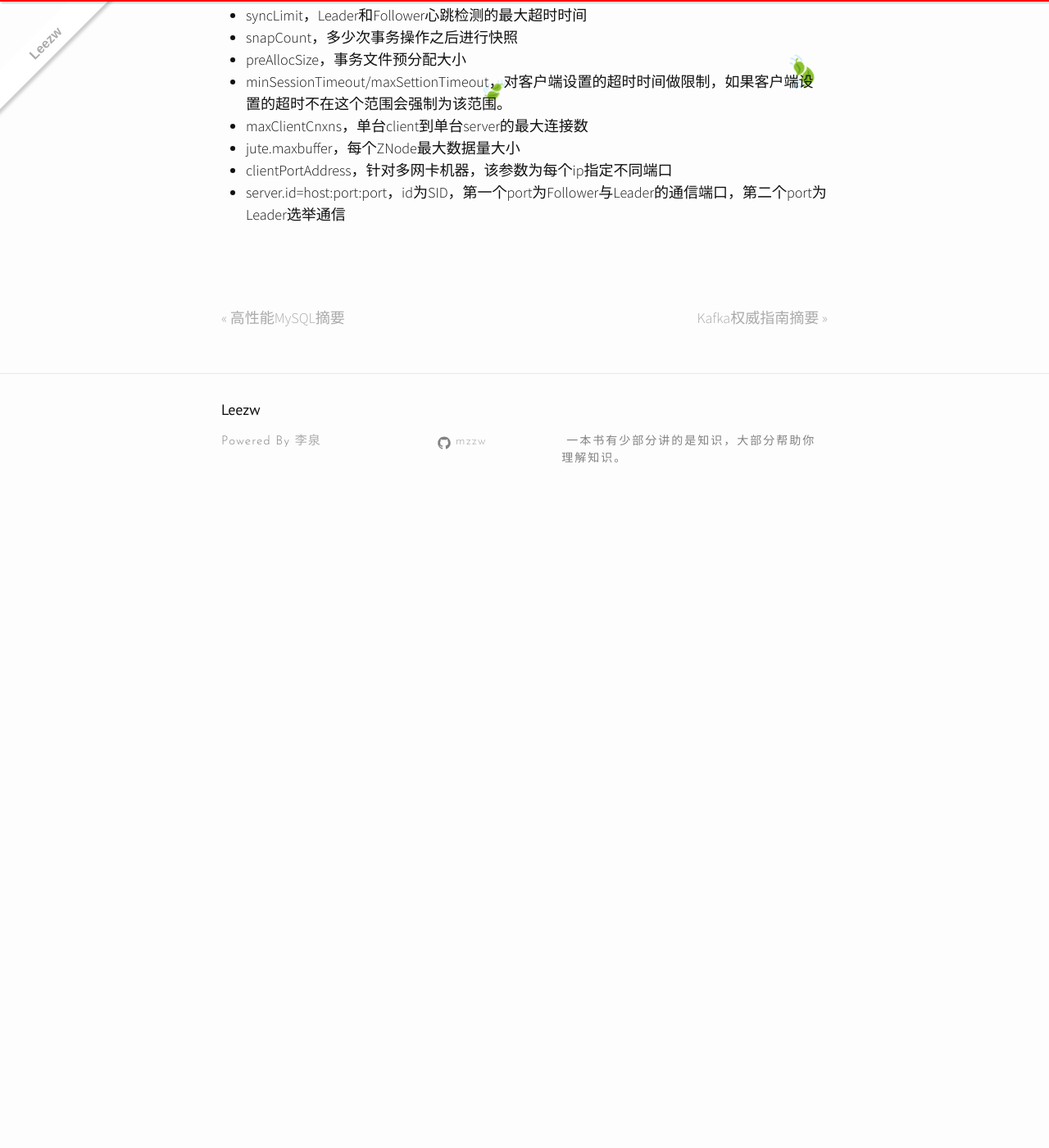
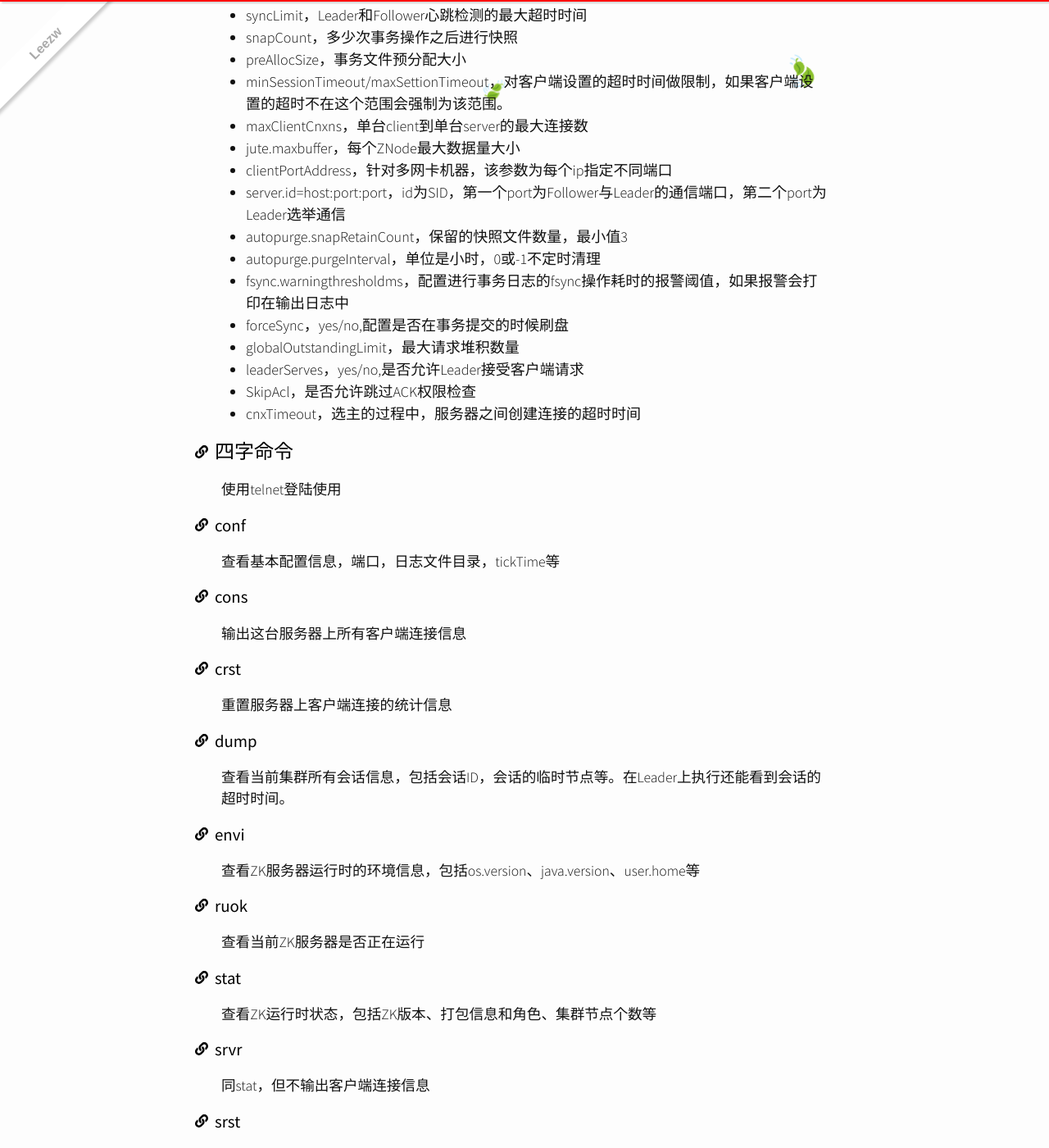
Before and after one commit to quantum-li/quantum-li.github.io, a Jekyll site: the page built from _posts/2020-05-08-from-paxos-to-zookeeper.md, in a window 1280 px wide and 1400 px high, scrolled down 38778 px. Shown: the whole window at 82% size. Built offline with Jekyll 4.4.1, drawn with Linux system fonts in a browser that asks for light colours; nearby versions of some CDN libraries; comment, search, counter and statistics services are not loaded; before the commit the page ends 39408 px from its top, so only the background shows below that; some of the changed text lies outside the part shown.

Commit message:
Update 2020-05-08-from-paxos-to-zookeeper.md

```diff
--- a/_posts/2020-05-08-from-paxos-to-zookeeper.md
+++ b/_posts/2020-05-08-from-paxos-to-zookeeper.md
@@ -1169,3 +1169,77 @@ Leader服务器上没有提议缓存队列，peerLastZxid不等于lastProcessedZ
 + jute.maxbuffer，每个ZNode最大数据量大小
 + clientPortAddress，针对多网卡机器，该参数为每个ip指定不同端口
 + server.id=host:port:port，id为SID，第一个port为Follower与Leader的通信端口，第二个port为Leader选举通信
++ autopurge.snapRetainCount，保留的快照文件数量，最小值3
++ autopurge.purgeInterval，单位是小时，0或-1不定时清理
++ fsync.warningthresholdms，配置进行事务日志的fsync操作耗时的报警阈值，如果报警会打印在输出日志中
++ forceSync，yes/no,配置是否在事务提交的时候刷盘
++ globalOutstandingLimit，最大请求堆积数量
++ leaderServes，yes/no,是否允许Leader接受客户端请求
++ SkipAcl，是否允许跳过ACK权限检查
++ cnxTimeout，选主的过程中，服务器之间创建连接的超时时间
+
+## 四字命令
+
+使用telnet登陆使用
+
+### conf
+
+查看基本配置信息，端口，日志文件目录，tickTime等
+
+### cons
+
+输出这台服务器上所有客户端连接信息
+
+### crst
+
+重置服务器上客户端连接的统计信息
+
+### dump
+
+查看当前集群所有会话信息，包括会话ID，会话的临时节点等。在Leader上执行还能看到会话的超时时间。
+
+### envi
+
+查看ZK服务器运行时的环境信息，包括os.version、java.version、user.home等
+
+### ruok
+
+查看当前ZK服务器是否正在运行
+
+### stat
+
+查看ZK运行时状态，包括ZK版本、打包信息和角色、集群节点个数等
+
+### srvr
+
+同stat，但不输出客户端连接信息
+
+### srst
+
+重置所有服务器统计信息
+
+### wchs
+
+查看当前服务器上管理的Watcher的概要信息
+
+### wchc
+
+查看当前服务器上管理的Watcher的详细信息
+
+### wchp
+
+以节点路径为单位分组的当前服务器上管理的Watcher的详细信息
+
+### mntr
+
+比stat更详细的统计信息，包括请求处理延迟情况，服务器内存数据库大小和数据同步情况
+
+# 运维
+
+开启JMX后可以使用JConsole对ZK进行监控
+
+## 监控
+
+TaoKeeper监控，从实时监控和数据统计两方面监控。实时监控包括可用性监控和集群读写TPS监控。
+
+## 高可用集群
```
